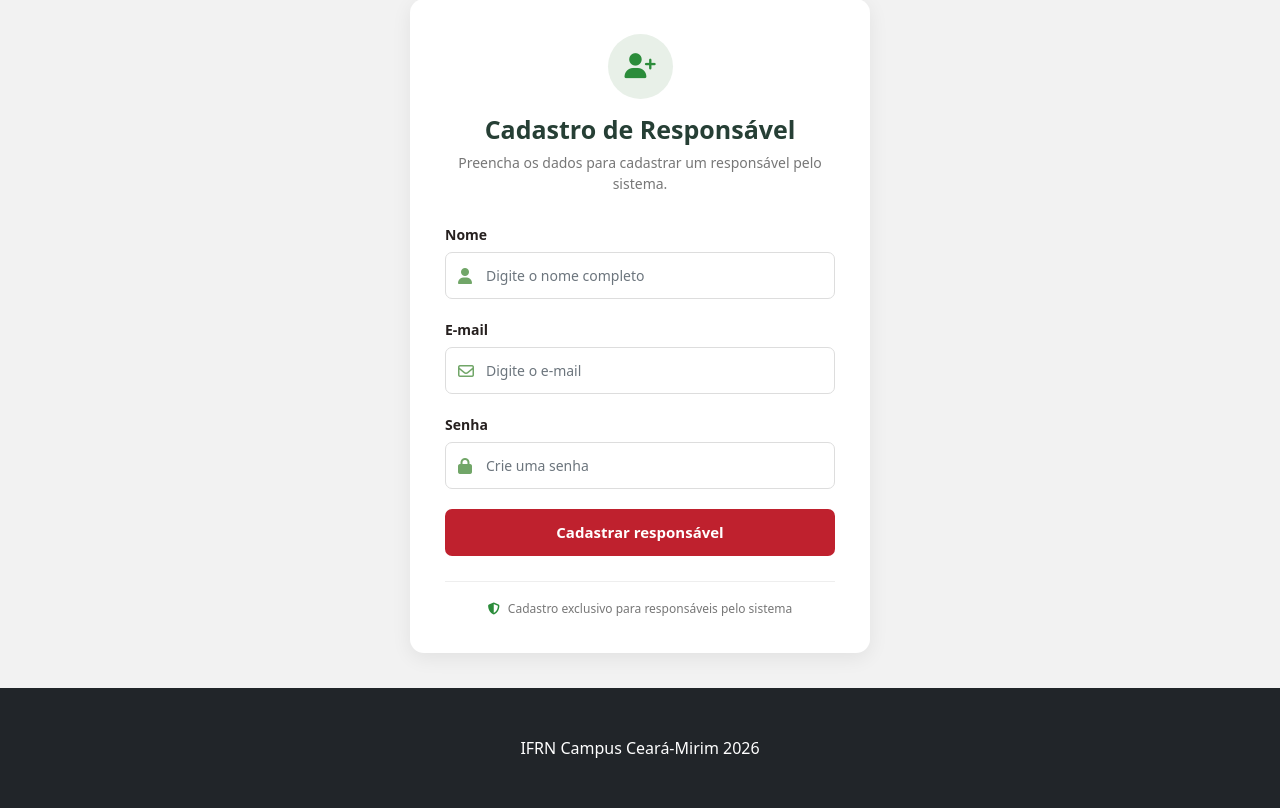
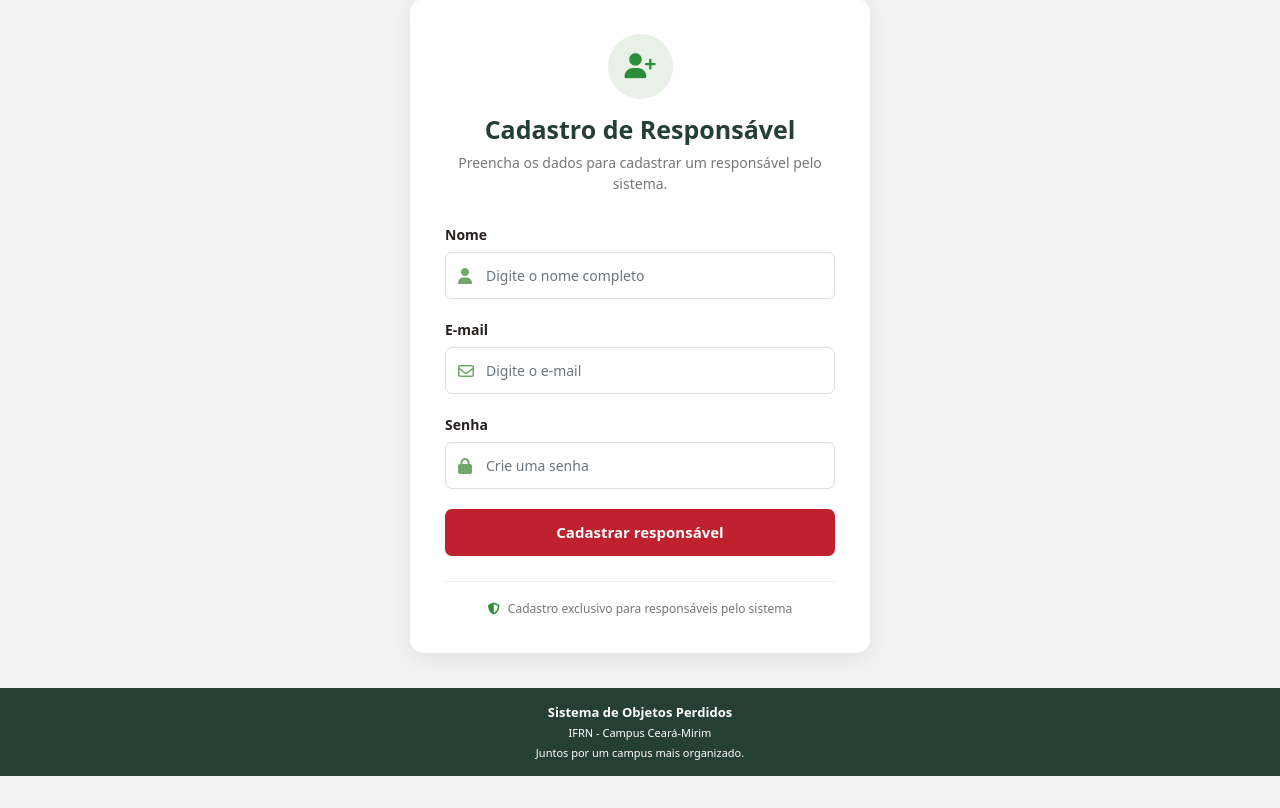
Before and after one commit to giovanna153/Sistema-Objetos-Perdidos-IFRNCM, a Flask app: page /cadastro in a window 1280 px wide. Shown: the part 116-924 px from the top of the page. After the commit the page ends 892 px from the top, so only its background shows below. Run offline with Flask 3, Linux system fonts and the light colour scheme; a user stored in the database is signed in; some libraries are stand-ins or nearby versions.

Commit message:
ajuste no rodapé

```diff
--- a/app/static/css/style.css
+++ b/app/static/css/style.css
@@ -578,13 +578,59 @@ html, body {
     margin-left: 0;
 }
 
-body:has(.pagina-login) main {
-    min-height: calc(100vh - 98px);
-    background-color: #F2F2F2;
-}
+
 
 /* CARD DE CADASTRO */
 
 .card-login:has(.fa-user-plus) {
     max-width: 460px;
 }
+
+/* RODAPÉ */
+
+/* ESTRUTURA DA PÁGINA */
+
+html, body {
+    min-height: 100%;
+    margin: 0;
+}
+
+body {
+    display: flex;
+    flex-direction: column;
+    min-height: 100vh;
+}
+
+.conteudo-principal {
+    flex: 1;
+    padding-top: 80px;
+}
+
+/* FUNDO DA PÁGINA DE LOGIN */
+
+body:has(.pagina-login) .conteudo-principal {
+    background-color: #F2F2F2;
+}
+
+/* RODAPÉ */
+
+.rodape {
+    width: 100%;
+    flex-shrink: 0;
+    background-color: #263F35;
+    color: #FFFFFF;
+    padding: 12px 15px;
+    margin: 0;
+    text-align: center;
+    box-sizing: border-box;
+}
+
+.rodape p {
+    margin: 3px 0;
+    font-size: 11px;
+}
+
+.rodape .frase-rodape {
+    font-size: 13px;
+    font-weight: 600;
+}
--- a/app/templates/base.html
+++ b/app/templates/base.html
@@ -113,7 +113,7 @@
     </nav>
 
     <!-- Conteúdo principal -->
-    <main style="padding-top: 80px; min-height: 80vh;">
+    <main class="conteudo-principal">
         <div class="container px-4">
 
             <!-- Mensagens do Flask -->
@@ -142,12 +142,20 @@
     </main>
 
     <!-- Rodapé -->
-    <footer class="py-5 bg-dark">
-        <div class="container px-4">
-            <p class="m-0 text-center text-white">
-                IFRN Campus Ceará-Mirim 2026
-            </p>
-        </div>
+    <footer class="rodape">
+        <p class="frase-rodape">
+
+            Sistema de Objetos Perdidos
+
+        </p>
+
+        <p>
+            IFRN - Campus Ceará-Mirim
+        </p>
+
+        <p> Juntos por um campus mais organizado.</p>
+
+
     </footer>
 
     <!-- Bootstrap JavaScript -->
```
